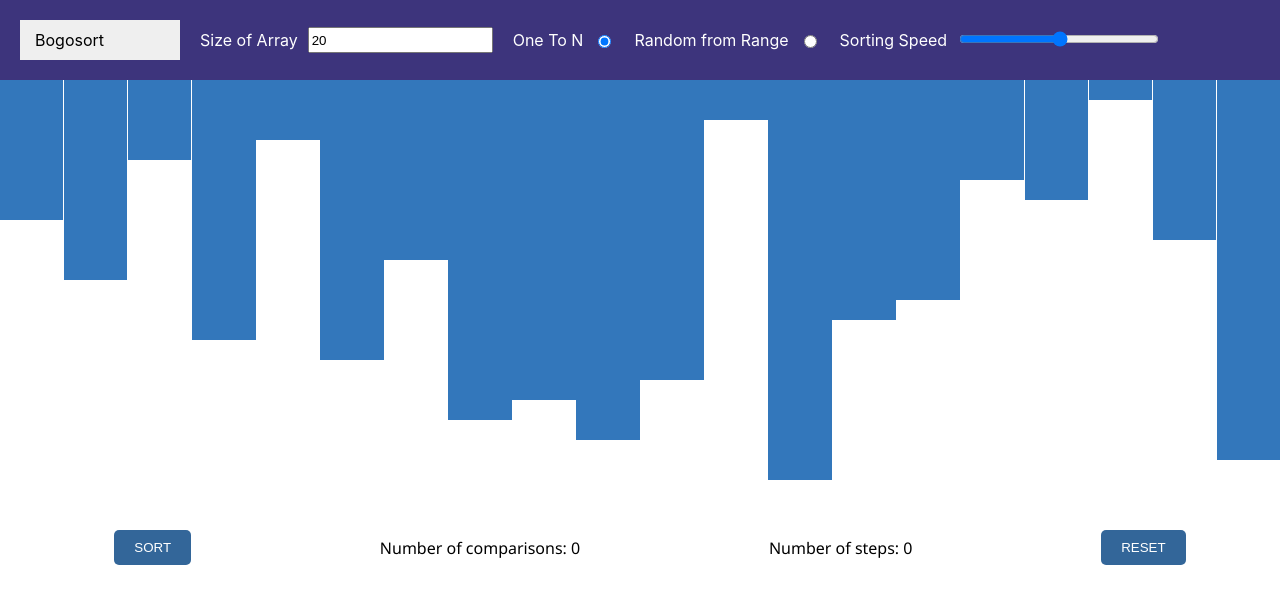
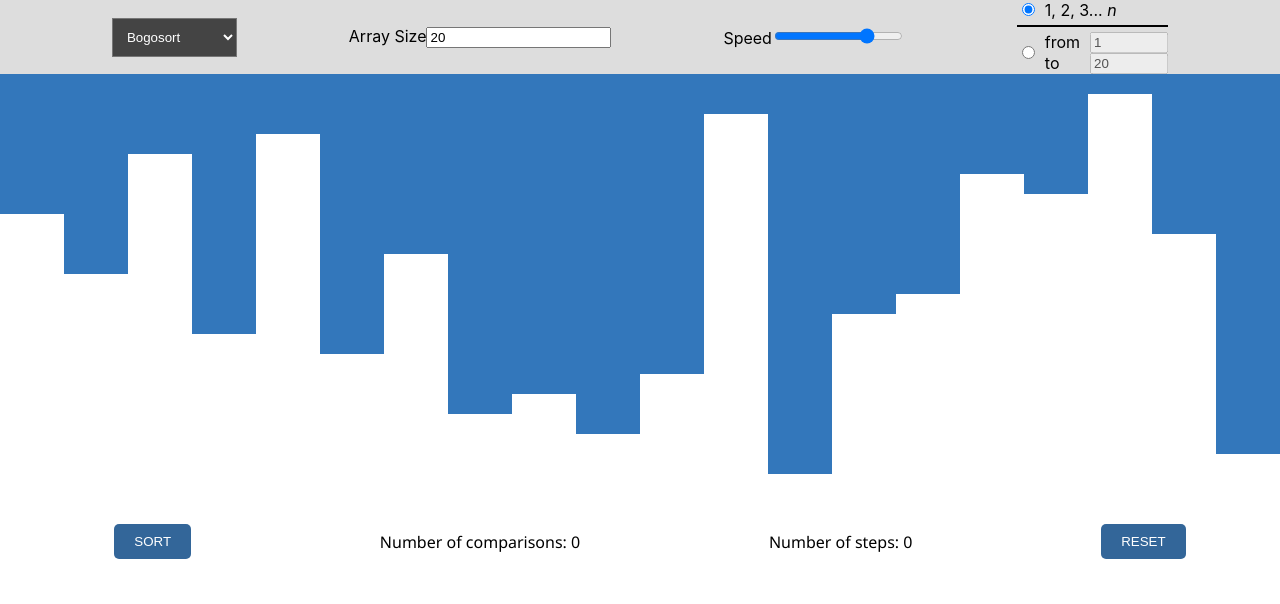
Before and after one commit to Meedil/visual-sort, a React (Create React App) app: page / in a window 1280 px wide. Shown: the top 604 px of the page. Built offline with nearby package versions, Linux system fonts and the light colour scheme.

Commit message:
Changed option-bar to options-banner

```diff
--- a/src/App.tsx
+++ b/src/App.tsx
@@ -1,7 +1,6 @@
-import React from 'react';
-import ArrayVisualizer from './components/ArrayVisualizer';
 import './App.css';
 import VisualSort from './components/VisualSort';
+
 
 function App() {
   return (
--- a/src/classes/shellSort.ts
+++ b/src/classes/shellSort.ts
@@ -22,7 +22,7 @@ export class shellSort extends sorter{
 
         const colors:colorTupple[]  = Array(Math.floor(i/gap) + +(i%gap>0));
         let pos = 0;
-        for(let j = i; j > 0; j-=gap){
+        for(let j = i; j >= 0; j-=gap){
             colors[pos] = {index: j, color: color.red}
             pos++;
         }
@@ -49,6 +49,7 @@ export class shellSort extends sorter{
     passArray(array: number[]): void {
         super.passArray(array);
         this.step.gap = Math.floor(array.length/2);
+        this.step.i = this.step.gap;
     }
     reset(): void {
         this.step = {gap: 0, i: 0, j: 0}
--- /dev/null
+++ b/src/components/OptionsBanner.css
@@ -0,0 +1,64 @@
+.options-banner{
+    display: flex;
+    justify-content: space-evenly;
+    align-items: center;
+    background-color: #ddd;
+}
+
+#sort-select{
+    padding: 10px;
+    background-color: #444;
+    color: white;
+}
+
+#sort-select option{
+    margin: 4px auto;
+}
+
+.tooltip-text{
+    opacity:0;
+    display: inline-block;
+    position:absolute; left: 10px;
+
+    color: white;
+    padding: 3px 10px;
+    background-color: #444;
+    transition-delay: 0s;
+    transition-duration: 0.2s;
+}
+.tooltip:hover .tooltip-text{
+    opacity: 1;
+    transition-delay: 0.5s;
+}
+
+.random-values{
+    display: flex;
+    justify-content: left;
+    align-items: center;
+}
+
+.range-input div{
+    display: flex;
+    background-color: #ddd;
+    justify-content: space-between;
+}
+.range-input label{
+    width: fit-content;
+    margin-right: 10px;
+}
+.range-number{
+    width: 70px;
+}
+
+.oneToN-option{
+    margin-right: 10px;
+}
+.one-to-n{
+    padding-bottom: 5px;
+    margin-bottom: 5px;
+    border-bottom: solid 2px black;
+}
+
+#sorting-speed{
+    margin-bottom: 0;
+}
--- /dev/null
+++ b/src/components/OptionsBanner.tsx
@@ -0,0 +1,106 @@
+import './OptionsBanner.css';
+import { useEffect, useState } from "react";
+import { sorter } from "../classes/sorter";
+import sorters, { SortAlgorithm } from "../classes/sorters";
+import { maxTime, minTime } from "./VisualSort";
+
+
+// SUBCOMPONENTS
+function ArraySizeInput({arraySize, setArraySize, reset}){
+    return(
+        <div className="option-field array-size-field">
+            <label htmlFor="array-input">Array Size</label>
+            <input type="number" value={arraySize} onChange={e => setArraySize(e.target.value)} onKeyDown={(e) => {if(e.key.toLowerCase() === "enter") {reset();}}}/>
+        </div>
+    )
+}
+
+//Speed Slider Utilities
+const sliderMax = 100;
+const loadedSortSpeed = localStorage.getItem("sortSpeed") !== null ? parseInt(localStorage.getItem("sortSpeed")) : 75;
+const calculateTimePerStep = (speed:number) => {
+    const slope = (maxTime-minTime)/sliderMax;
+    return -slope*speed + maxTime;
+}
+function SpeedSlider({setTimePerStep}){
+    const [speed, setSpeed] = useState(loadedSortSpeed);
+
+    useEffect(() => {
+        localStorage.setItem("sortSpeed", String(speed));
+        setTimePerStep(calculateTimePerStep(speed));
+    },[speed]);
+
+    return(
+        <div className="option-field speedfield">
+            <label className='speed-label' htmlFor="sorting-speed">Speed</label>
+            <input type="range" name="sortingSpeed" id="sorting-speed" value={speed} onChange={(v) => setSpeed(parseInt(v.target.value))}/>
+        </div>
+    )
+}
+
+function ValueOptions({oneToN, setOneToN, generationRangeMin, generationRangeMax, setGenerationRangeMin, setGenerationRangeMax, reset}){
+    return(
+        <div className="options-field values-field">
+            <div className='one-to-n'>
+                <div className="tooltip">
+                    <input type="radio" name="oneToN" id="oneToN-on" checked={oneToN} onChange={() => setOneToN(true)} className="oneToN-option"/>
+                    <label htmlFor="oneToN-on">1, 2, 3... <em>n</em></label>
+                    <div className="tooltip-text"><em>n </em>is the array size</div>
+                </div>
+            </div>
+            <div className='random-values'>
+                <div>
+                    <input type="radio" name="oneToN" id="oneToN-off" checked={!oneToN} onChange={() => setOneToN(false)} className="oneToN-option"/>
+                </div>
+                <label htmlFor='oneToN-off' className='range-input'>
+                    <div>
+                        <label htmlFor="range-min">from </label>
+                        <input className='range-number' type="number" min={1} value={generationRangeMin} onChange={e => setGenerationRangeMin(parseInt(e.target.value))} id="range-min" disabled={oneToN} onKeyDown={(e) => {if(e.key.toLowerCase()==="enter"){reset()}}}/>
+                    </div>
+                    <div>
+                        <label htmlFor="range-max">to </label>
+                        <input className="range-number" type="number" min={generationRangeMin} value={generationRangeMax} onChange={e => setGenerationRangeMax(parseInt(e.target.value))} id="range-max" disabled={oneToN} onKeyDown={(e) => {if(e.key.toLowerCase()==="enter"){reset()}}}/>
+                    </div>
+                </label>
+            </div>
+        </div>
+    )
+}
+
+interface OptionsBannerProps{
+    selectedSort:SortAlgorithm;
+    selectSort:Function;
+    arraySize:number;
+    setArraySize:Function;
+    reset:Function;
+    setTimePerStep:Function;
+    oneToN:boolean;
+    setOneToN:Function;
+    generationRangeMin:number;
+    generationRangeMax:number;
+    setGenerationRangeMin:Function;
+    setGenerationRangeMax:Function;
+    disabled:boolean;
+}
+
+export function OptionsBanner({selectedSort, selectSort, arraySize, setArraySize, oneToN, setOneToN, setTimePerStep, disabled, reset, ...props}:OptionsBannerProps){
+    const algorithmDropdown = <select className="option-field" name="sort-select" id="sort-select" value={selectedSort} onChange={(e) => {selectSort(e.target.value)}} disabled={disabled}>
+        {sorters.map((s:sorter, index:number) => {
+            return <option value={index} key={s.name}>{s.name}</option>
+        })}
+    </select>
+
+    return(
+        <div className="options-banner">
+            {algorithmDropdown}
+            <ArraySizeInput arraySize={arraySize} setArraySize={setArraySize} reset={reset}/>
+            <SpeedSlider setTimePerStep={setTimePerStep}/>
+            <ValueOptions oneToN={oneToN} setOneToN={setOneToN}
+                generationRangeMin={props.generationRangeMin} generationRangeMax={props.generationRangeMax}
+                setGenerationRangeMin={props.setGenerationRangeMin} setGenerationRangeMax={props.setGenerationRangeMax}
+                reset={reset}
+            />
+        </div>
+    )
+
+}
--- a/src/components/OptionsBar.css
+++ b/src/components/OptionsBar.css
@@ -50,6 +50,10 @@
 .selectedDropdownItem:hover{
     color:white
 }
+#sort-dropdown[data-dropped="false"] .selectedDropdownItem:hover{
+    color: black;
+    background: #efefef;
+}
 .selectedDropdownItem{
     background-color: #efefef;
     color: black;
--- a/src/components/OptionsBar.tsx
+++ b/src/components/OptionsBar.tsx
@@ -4,6 +4,7 @@ import { SortAlgorithm } from '../classes/sorters';
 import { useState, useEffect } from 'react';
 import { maxTime, minTime } from './VisualSort';
 import { isSorted } from '../utilities';
+import React from 'react';
 
 
 interface OptionsBarProps{
@@ -21,6 +22,12 @@ interface OptionsBarProps{
     setOneToN:Function,
 }
 
+const DdItem = React.forwardRef((props:any, ref:any) => {
+    return <div ref={ref} {...props}>{props.children}</div>
+})
+
+const selectedDdItem = React.createRef();
+
 export default function OptionsBar ({selectedSort, setSelectedSort, sorters, arraySize, setArraySize, timePerStep,
 setTimePerStep, resetArray, sorting, oneToN, setOneToN}:OptionsBarProps){
     const calculateSpeed = (time:number) => {
@@ -32,18 +39,25 @@ setTimePerStep, resetArray, sorting, oneToN, setOneToN}:OptionsBarProps){
     const dropdownItems =
     <div className={"dropdownItemsContainer cleanScrollBar"}>{
         sorters.map((s:sorter, index:number) => {
-            return <div className={'dropdownItem ' + (index === selectedSort ? 'selectedDropdownItem' : '')} onClick={() => {if(index === selectedSort) return; setSelectedSort(index);}}>{s.name}</div>
+            return (
+                <DdItem className={'dropdownItem ' + (index === selectedSort ? 'selectedDropdownItem' : '')}
+                    onClick={() => {if(index === selectedSort) return; setSelectedSort(index);}}
+                    key={s.name}
+                    ref={index === selectedSort ? selectedDdItem : null}
+                >
+                    {s.name}
+                </DdItem>
+            )
         })
     }</div>
 
     useEffect(() => {
         setTimePerStep(speed);
-    // eslint-disable-next-line react-hooks/exhaustive-deps
     }, [speed]);
 
     useEffect(() => {
         const outOfDropdownHandler = (e) => {
-            const dropdownButton = document.querySelector('.' + 'selectedDropdownItem');
+            const dropdownButton:any = selectedDdItem.current;
 
             if(e.target !== dropdownButton){
                 document.getElementById('sort-dropdown').setAttribute('data-dropped', 'false');
@@ -56,6 +70,7 @@ setTimePerStep, resetArray, sorting, oneToN, setOneToN}:OptionsBarProps){
     const toggleSortDropdown = () => {
         const dropdown = document.getElementById('sort-dropdown');
         const dropped:boolean = dropdown.getAttribute('data-dropped') === "true";
+        if(!dropped && sorting) return;
         dropdown.setAttribute('data-dropped', String(!dropped));
     }
 
--- a/src/components/VisualSort.tsx
+++ b/src/components/VisualSort.tsx
@@ -8,6 +8,7 @@ import generateArray, { isSorted } from "../utilities";
 import sorters, { SortAlgorithm } from "../classes/sorters";
 
 import styles from "./VisualSort.module.css";
+import { OptionsBanner } from "./OptionsBanner";
 
 interface visualSortState{
     array?: number[],               //Array on display
@@ -19,7 +20,7 @@ interface visualSortState{
     selectedSort?:SortAlgorithm,
 }
 
-export const maxTime = 200, minTime = 1;
+export const maxTime = 200, minTime = 0.1;
 
 
 const loadedSort:SortAlgorithm = localStorage.getItem("selectedSort") == null ? 0 : parseInt(localStorage.getItem("selectedSort"));
@@ -35,6 +36,8 @@ export default function VisualSort(props){
     const [selectedSort, setSelectedSort] = useState(loadedSort);
     const [timePerStep, setTimePerStep] = useState(loadedTimePerStep);
     const [oneToN, setOneToN] = useState(loadedOneToN);
+    const [generationRangeMin, setGenerationRangeMin] = useState(1);
+    const [generationRangeMax, setGenerationRangeMax] = useState(loadedArraySize);
     //SORTING STATE VARIABLES
     const [array, setArray] = useState(initialArray);
     const [colors, setColors] = useState([])
@@ -127,25 +130,32 @@ export default function VisualSort(props){
     }
 
     const autoGenerateArray = () => {
-        return generateArray(arraySize, oneToN);
+        return generateArray(arraySize, oneToN, generationRangeMin, generationRangeMax);
     }
 
     return(
         <>
-            <OptionsBar
-                setSelectedSort={(sort:SortAlgorithm) => selectSort(sort)}
+            <OptionsBanner
                 selectedSort={selectedSort}
-                sorters={sorters}
+                selectSort={(sort) => {selectSort(sort);}}
                 arraySize={arraySize}
-                setArraySize={(size:number) => setArraySize(size)}
-                timePerStep={timePerStep}
-                setTimePerStep={speed => setTimePerStep(Math.round(calculateTimePerStep(speed)))}
-                resetArray={() => {reset()}}
-                sorting = {isSorting}
-                oneToN = {oneToN}
-                setOneToN = {(otn) => setOneToN(otn)}
+                setArraySize={(size) => setArraySize(size)}
+                reset={() => reset()}
+                setTimePerStep={(time) => {setTimePerStep(time);}}
+                oneToN={oneToN}
+                setOneToN={(value) => {setOneToN(value); if(value){setGenerationRangeMax(arraySize)}}}
+                generationRangeMin={generationRangeMin}
+                generationRangeMax={generationRangeMax}
+                setGenerationRangeMin={setGenerationRangeMin}
+                setGenerationRangeMax={setGenerationRangeMax}
+                disabled={isSorting}
             />
-            <ArrayVisualizer array={array} colors={colors} selectedSort={selectedSort}/>
+            <ArrayVisualizer
+                array={array}
+                colors={colors}
+                selectedSort={selectedSort}
+                max={generationRangeMax}
+            />
             <div className={styles.buttonContainer}>
                 <button className={`${styles.btn} ${styles.sortBtn} ${styles.primaryBtn}`} onClick={() => startSort()} disabled={isSorting || sorted}>SORT</button>
                 <div className={styles.countDisplay}>Number of comparisons: {comparisonCount}</div>
--- a/src/utilities.ts
+++ b/src/utilities.ts
@@ -33,10 +33,12 @@ export const isSorted = (array:number[], ascending = true) => {
  * Generates random array
  * @param {number} n size of array
  * @param {boolean} oneToN array values should be all values form 1 to n
- * @param {range | undefined} numRange range of the random numbers if oneToN is false
+ * @param {number} min minimum for range of the random numbers if oneToN is false
+ * @param {number} max maximum for range of the random numbers if oneToN is false
  */
-const generateArray = (n:number, oneToN:boolean = true) => {
+const generateArray = (n:number, oneToN:boolean = true, min:number = 1, max?:number) => {
     let array:number[] = new Array(n ? parseInt(n.toString()) : 1);
+    if(max === undefined || max <= min) max = n;
 
     if(oneToN){
         for (let i = 0; i < array.length; i++) {
@@ -44,7 +46,8 @@ const generateArray = (n:number, oneToN:boolean = true) => {
         }
         array = shuffle(array);
     } else {
-        for(let i = 0; i < array.length; i++) array[i] = Math.floor(Math.random()*(n-1) + 1);
+        for(let i = 0; i < array.length; i++) array[i] = Math.floor(Math.random()*(max-min)) + min;
+        console.log(array)
     }
 
     return array;
```
Also changed, not shown: src/components/ArrayVisualizer.tsx (+4 -3 lines), src/components/ValueBar.tsx (+3 -4 lines).
